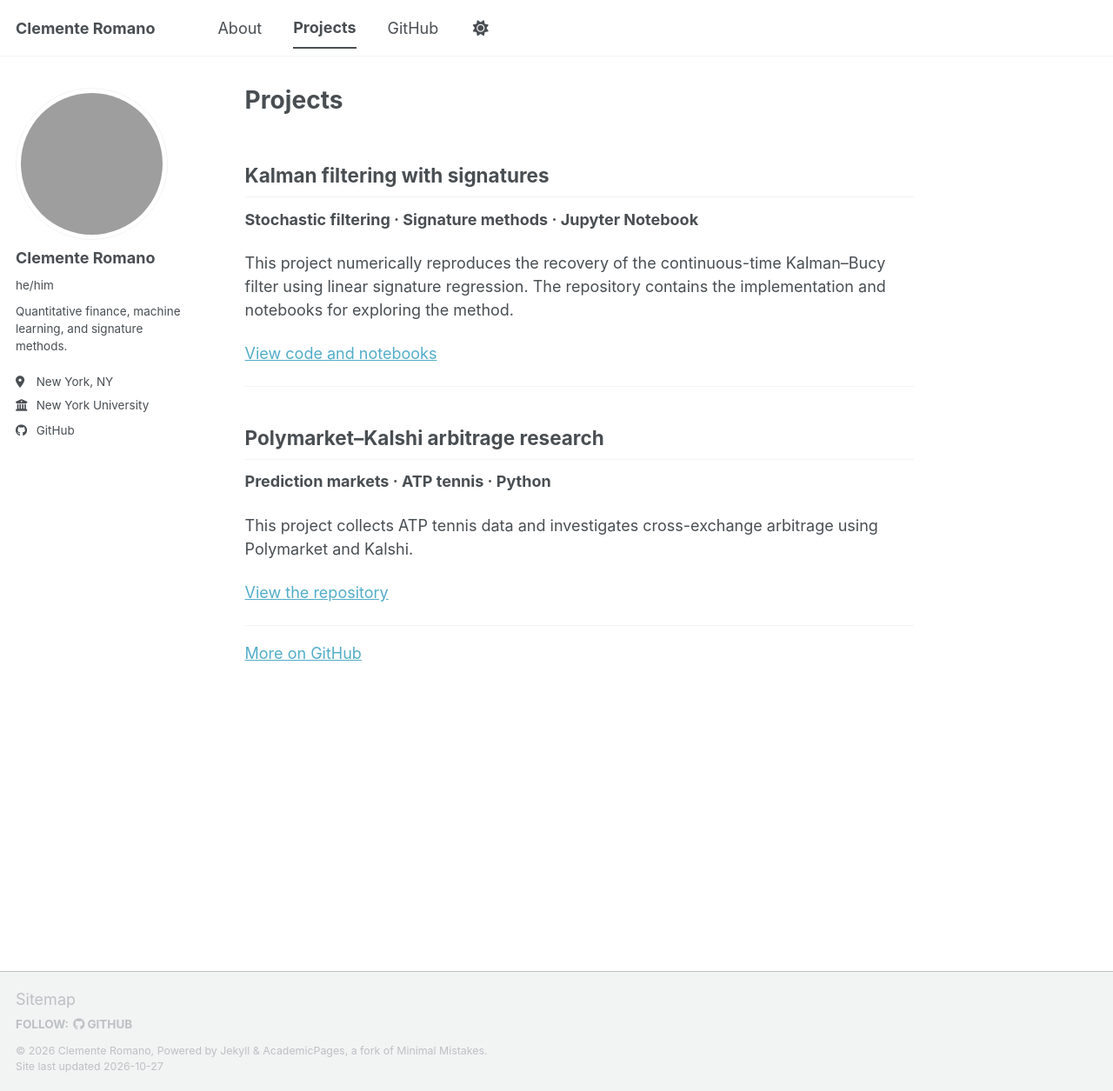
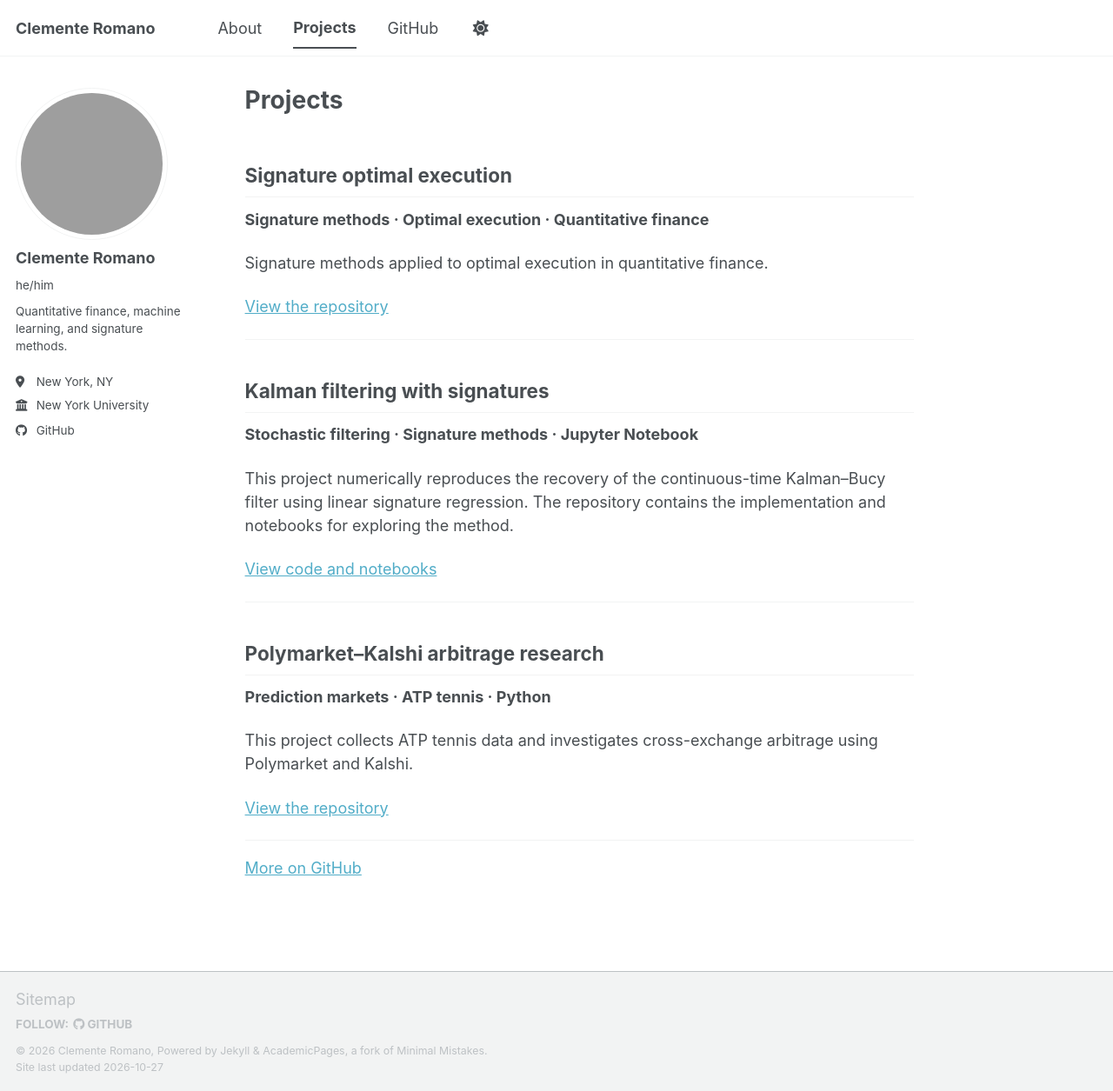
Before and after one commit to clementeromano/clementeromano.github.io, a Jekyll site: the page built from _pages/projects.md, in a window 1280 px wide and 1255 px high. Shown: the whole window at 87% size. Built offline with Jekyll 4.4.1, drawn with Linux system fonts in a browser that asks for light colours; a script bundle is joined from its source files by our own code; library files that are not in the unit come from our copies.

Commit message:
Add Signature Optimal Execution to the homepage and projects

```diff
--- a/_pages/projects.md
+++ b/_pages/projects.md
@@ -4,6 +4,16 @@ title: "Projects"
 permalink: /projects/
 description: "Code and research projects by Clemente Romano."
 author_profile: true
+---
+
+## Signature optimal execution
+
+**Signature methods · Optimal execution · Quantitative finance**
+
+Signature methods applied to optimal execution in quantitative finance.
+
+[View the repository](https://github.com/clementeromano/signature-optimal-execution)
+
 ---
 
 ## Kalman filtering with signatures
```
Also changed, not shown: _pages/about.md (+6 -0 lines).
